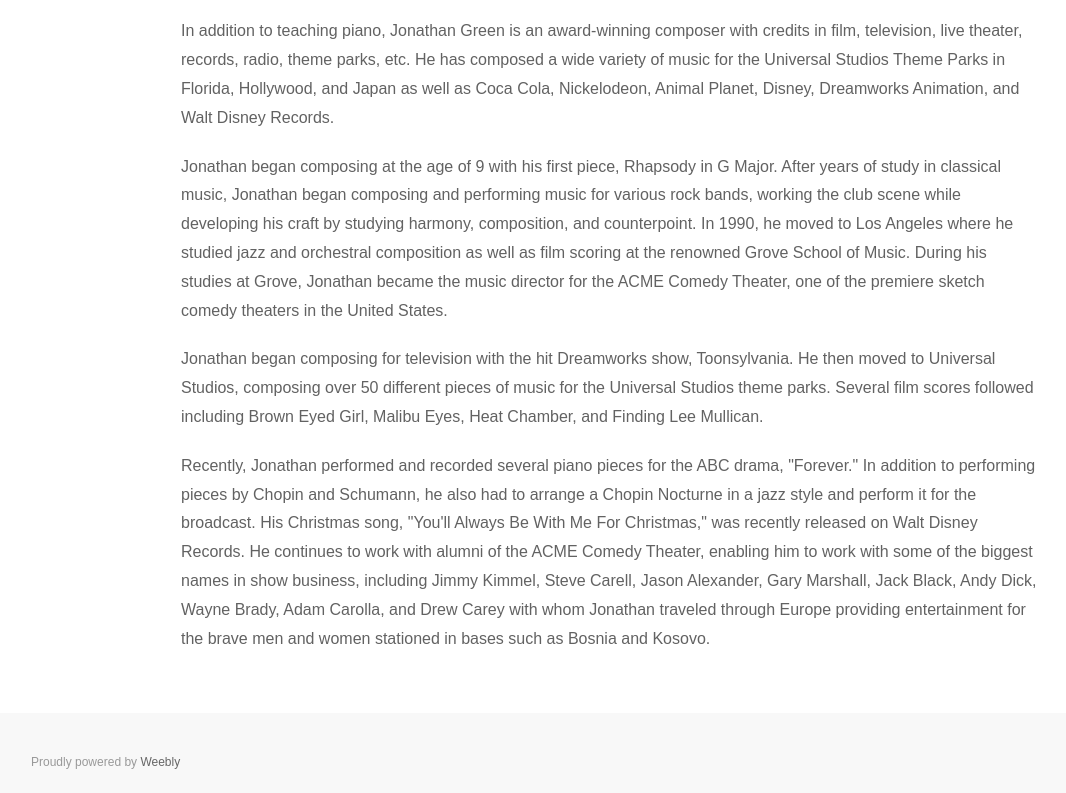
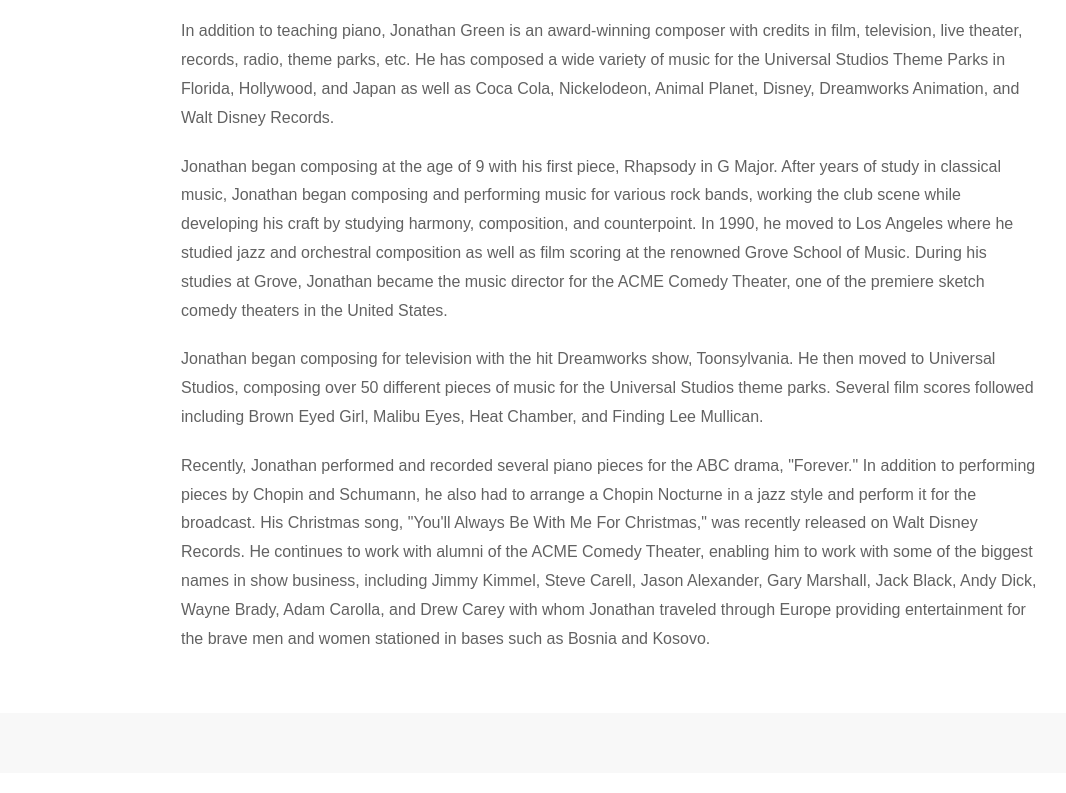
Before and after one commit to MilesGreen7/jonathangreenpianostudio, a plain HTML site: page bio.html in a window 1280 px wide. Shown: the part 715-1508 px from the top of the page, without its empty margins (29-1095 px from the left). Drawn offline with Linux system fonts and the light colour scheme.

Commit message:
removed weebly footer text on all other pages

```diff
--- a/bio.html
+++ b/bio.html
@@ -381,7 +381,6 @@
         <div id="footer-wrap">
             <div class="container">
                 <div class="weebly-footer">
-                    Proudly powered by <a href="https://www.weebly.com" target="_blank">Weebly</a>
                 </div>
             </div>
         </div>
```
Also changed, not shown: contact.html (+0 -1 lines), studio-policy.html (+0 -1 lines).
